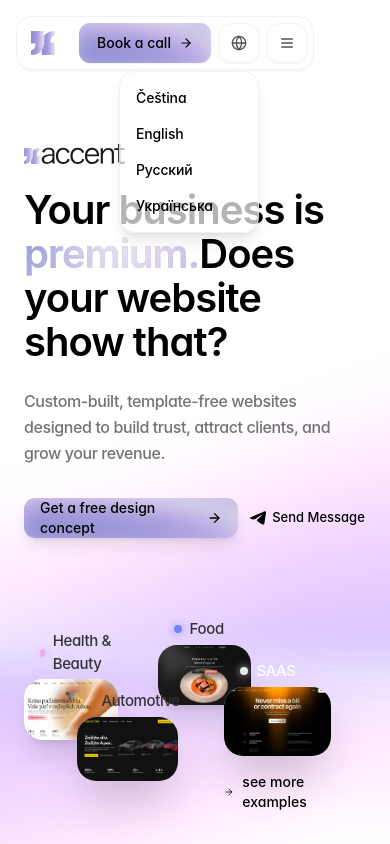
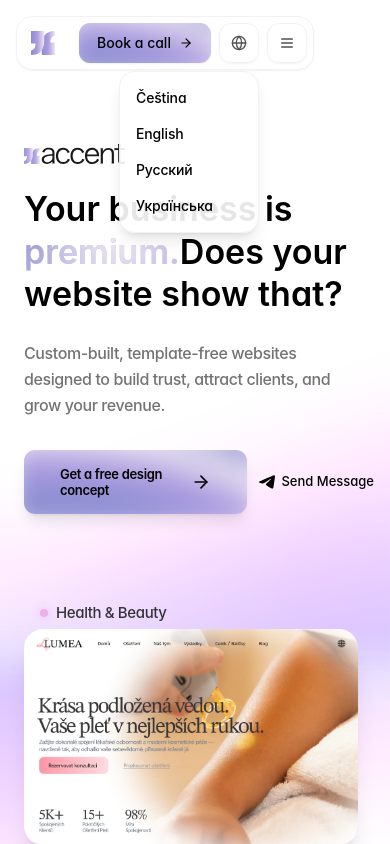
Before and after one commit to maybellineswag/ACCENT, a Next.js app: page / in a window 390 px wide. Both pictures are taken after a click on the element 239 px from the left and 43 px from the top of the page. Shown: the top 844 px of the page. Built offline with nearby package versions, Linux system fonts and the light colour scheme.

Commit message:
Quick update

```diff
--- a/app/page.tsx
+++ b/app/page.tsx
@@ -120,7 +120,7 @@ export default function HomePage() {
       <SeoHead />
       <div className="min-h-screen relative overflow-hidden">
         {/* Full-page background */}
-        <div className="fixed inset-0 z-0 w-full h-full translate-y-12 sm:translate-y-0">
+        <div className="fixed left-0 right-0 bottom-0 top-[48px] sm:top-0 z-0 w-full h-full">
           <Image
             src="/accentbackground.png?v=3"
             alt=""
--- a/components/Hero.tsx
+++ b/components/Hero.tsx
@@ -76,7 +76,7 @@ function Hero({ translations, isClinics }: HeroProps) {
           </motion.div>
 
           <div className="flex gap-6 flex-col items-start max-w-4xl">
-            <h1 className="text-[40px] sm:text-5xl md:text-6xl tracking-tight sm:tracking-tighter text-left font-semibold leading-[1.1] sm:leading-[0.95] text-black max-w-[800px]">
+            <h1 className="text-[34px] sm:text-5xl md:text-6xl tracking-normal sm:tracking-tighter text-left font-semibold leading-tight sm:leading-[0.95] text-black max-w-[800px]">
               {translations.hero.title1}
               <span className="text-gradient-blobs">{translations.hero.titlePremium}</span>
               <br className="hidden sm:block" />
@@ -90,10 +90,12 @@ function Hero({ translations, isClinics }: HeroProps) {
 
           {/* Main CTA Buttons */}
           <div className="flex flex-row items-center gap-3 sm:gap-6 mt-4 w-full">
-            <GradientButton asChild className="relative z-50 border-none shadow-lg hover:shadow-xl px-4 h-10 sm:h-auto sm:px-8 sm:py-6">
-              <a href="https://form.typeform.com/to/EcyerrAq" target="_blank" rel="noopener noreferrer" className="text-sm sm:text-base flex items-center">
-                {translations.heroCta}
-                <ArrowRight className="ml-1 sm:ml-2 w-4 h-4 sm:w-6 sm:h-6" />
+            <GradientButton asChild className="relative z-50 border-none shadow-lg hover:shadow-xl sm:px-8 sm:py-6 h-auto min-h-[52px] sm:min-h-0">
+              <a href="https://form.typeform.com/to/EcyerrAq" target="_blank" rel="noopener noreferrer" className="flex items-center gap-2 sm:gap-4 w-full">
+                <span className="font-semibold text-[13px] sm:text-base leading-tight tracking-tight text-black text-left">
+                  {translations.heroCta}
+                </span>
+                <ArrowRight className="w-5 h-5 sm:w-6 sm:h-6 text-black flex-shrink-0" />
               </a>
             </GradientButton>
 
--- a/components/NavBar.tsx
+++ b/components/NavBar.tsx
@@ -177,8 +177,8 @@ export function NavBar({ className, isClinics }: NavBarProps) {
                   className="absolute top-10 right-0 pt-2 z-50 pointer-events-auto"
                 >
                   <div
-                    className="backdrop-blur-md bg-white/70 border border-neutral-200/50 rounded-2xl shadow-lg py-2 min-w-[140px] text-black overflow-hidden"
-                    style={{ backdropFilter: 'blur(12px)', WebkitBackdropFilter: 'blur(12px)' }}
+                    className="backdrop-blur-2xl bg-white/90 border border-neutral-200/50 rounded-2xl shadow-lg py-2 min-w-[140px] text-black overflow-hidden"
+                    style={{ backdropFilter: 'blur(20px)', WebkitBackdropFilter: 'blur(20px)' }}
                   >
                     <button onClick={() => handleLangChange('cs')} className="w-full px-4 py-2 text-sm text-left hover:bg-black/5 flex items-center gap-3 transition-colors">Čeština</button>
                     <button onClick={() => handleLangChange('en')} className="w-full px-4 py-2 text-sm text-left hover:bg-black/5 flex items-center gap-3 transition-colors">English</button>
@@ -207,8 +207,8 @@ export function NavBar({ className, isClinics }: NavBarProps) {
                   className="absolute top-10 right-0 pt-2 z-50 pointer-events-auto"
                 >
                   <div
-                    className="backdrop-blur-md bg-white/70 border border-neutral-200/50 rounded-2xl shadow-lg py-3 min-w-[180px] text-black overflow-hidden flex flex-col gap-1"
-                    style={{ backdropFilter: 'blur(12px)', WebkitBackdropFilter: 'blur(12px)' }}
+                    className="backdrop-blur-2xl bg-white/90 border border-neutral-200/50 rounded-2xl shadow-lg py-3 min-w-[180px] text-black overflow-hidden flex flex-col gap-1"
+                    style={{ backdropFilter: 'blur(20px)', WebkitBackdropFilter: 'blur(20px)' }}
                   >
                     {items.map((item) => (
                       <Link
--- a/components/WorkExamplesSection.tsx
+++ b/components/WorkExamplesSection.tsx
@@ -19,19 +19,19 @@ export function WorkExamplesSection({ industryFilter }: WorkExamplesSectionProps
             <div className="w-full pl-2 pr-4 sm:container sm:mx-auto sm:px-6">
 
                 {/* Overlapping Cards Container - removed min-w to prevent scrolling */}
-                <div className="w-full relative pb-4 pt-2 h-[300px] sm:h-[400px]">
+                <div className="w-full relative pb-4 pt-2 h-auto sm:h-[400px] flex flex-col gap-12 sm:block">
                     {/* Cards made smaller and positions adjusted to stay within container */}
 
                     {/* 1. Health & Beauty - LUMEASTUDIO */}
                     <motion.div
                         className={cn(
-                            "absolute flex flex-col transition-all duration-500",
+                            "relative sm:absolute flex flex-col transition-all duration-500 w-full",
                             industryFilter === "clinics-beauty"
-                                ? "left-0 top-[0%] w-[32%] z-[15]"
-                                : "left-0 top-[4%] w-[28%] z-[5]"
+                                ? "sm:left-0 sm:top-[0%] sm:w-[32%] z-[15]"
+                                : "sm:left-0 sm:top-[4%] sm:w-[28%] z-[5]"
                         )}
                         initial={{ opacity: 0, y: 20 }}
-                        animate={{ opacity: 1, y: 0 }}
+                        whileInView={{ opacity: 1, y: 0 }}
                         viewport={{ once: true }}
                         transition={{ duration: 0.6, delay: 0.1 }}
                     >
@@ -47,9 +47,9 @@ export function WorkExamplesSection({ industryFilter }: WorkExamplesSectionProps
                     {/* 2. Health & Beauty - BLOOM (Conditional for Clinics) */}
                     {industryFilter === "clinics-beauty" && (
                         <motion.div
-                            className="absolute left-[24%] top-[24%] w-[34%] z-[25] flex flex-col"
+                            className="relative sm:absolute sm:left-[24%] sm:top-[24%] sm:w-[34%] w-full z-[25] flex flex-col"
                             initial={{ opacity: 0, y: 20 }}
-                            animate={{ opacity: 1, y: 0 }}
+                            whileInView={{ opacity: 1, y: 0 }}
                             viewport={{ once: true }}
                             transition={{ duration: 0.6, delay: 0.2 }}
                         >
@@ -66,9 +66,9 @@ export function WorkExamplesSection({ industryFilter }: WorkExamplesSectionProps
                     {/* 2. Automotive (Original) */}
                     {!industryFilter && (
                         <motion.div
-                            className="absolute left-[16%] top-[24%] w-[30%] z-[15] flex flex-col"
+                            className="relative sm:absolute sm:left-[16%] sm:top-[24%] sm:w-[30%] w-full z-[15] flex flex-col"
                             initial={{ opacity: 0, y: 20 }}
-                            animate={{ opacity: 1, y: 0 }}
+                            whileInView={{ opacity: 1, y: 0 }}
                             viewport={{ once: true }}
                             transition={{ duration: 0.6, delay: 0.2 }}
                         >
@@ -85,9 +85,9 @@ export function WorkExamplesSection({ industryFilter }: WorkExamplesSectionProps
                     {/* 3. Health & Beauty - TRANQUIL (Conditional for Clinics) */}
                     {industryFilter === "clinics-beauty" && (
                         <motion.div
-                            className="absolute left-[52%] top-[2%] w-[32%] z-[20] flex flex-col"
+                            className="relative sm:absolute sm:left-[52%] sm:top-[2%] sm:w-[32%] w-full z-[20] flex flex-col"
                             initial={{ opacity: 0, y: 20 }}
-                            animate={{ opacity: 1, y: 0 }}
+                            whileInView={{ opacity: 1, y: 0 }}
                             viewport={{ once: true }}
                             transition={{ duration: 0.6, delay: 0.3 }}
                         >
@@ -104,9 +104,9 @@ export function WorkExamplesSection({ industryFilter }: WorkExamplesSectionProps
                     {/* 3. Food (Original) */}
                     {!industryFilter && (
                         <motion.div
-                            className="absolute left-[40%] top-[0%] w-[28%] z-[10] flex flex-col"
+                            className="relative sm:absolute sm:left-[40%] sm:top-[0%] sm:w-[28%] w-full z-[10] flex flex-col"
                             initial={{ opacity: 0, y: 20 }}
-                            animate={{ opacity: 1, y: 0 }}
+                            whileInView={{ opacity: 1, y: 0 }}
                             viewport={{ once: true }}
                             transition={{ duration: 0.6, delay: 0.3 }}
                         >
@@ -123,9 +123,9 @@ export function WorkExamplesSection({ industryFilter }: WorkExamplesSectionProps
                     {/* 4. Health & Beauty - SERENITY (Conditional for Clinics) */}
                     {industryFilter === "clinics-beauty" && (
                         <motion.div
-                            className="absolute left-[72%] top-[30%] w-[28%] z-[30] flex flex-col items-start"
+                            className="relative sm:absolute sm:left-[72%] sm:top-[30%] sm:w-[28%] w-full z-[30] flex flex-col items-start"
                             initial={{ opacity: 0, y: 20 }}
-                            animate={{ opacity: 1, y: 0 }}
+                            whileInView={{ opacity: 1, y: 0 }}
                             viewport={{ once: true }}
                             transition={{ duration: 0.6, delay: 0.4 }}
                         >
@@ -142,16 +142,16 @@ export function WorkExamplesSection({ industryFilter }: WorkExamplesSectionProps
                     {/* 4. SAAS (Original) */}
                     {!industryFilter && (
                         <motion.div
-                            className="absolute left-[60%] top-[14%] w-[32%] z-[20] flex flex-col items-end"
+                            className="relative sm:absolute sm:left-[60%] sm:top-[14%] sm:w-[32%] w-full z-[20] flex flex-col items-end"
                             initial={{ opacity: 0, y: 20 }}
-                            animate={{ opacity: 1, y: 0 }}
+                            whileInView={{ opacity: 1, y: 0 }}
                             viewport={{ once: true }}
                             transition={{ duration: 0.6, delay: 0.4 }}
                         >
                             <div className="w-full">
                                 <div className="flex items-center gap-2 mb-1 pl-4">
-                                    <div className="w-[8px] h-[8px] rounded-full bg-white opacity-90 shadow-[0_0_8px_rgba(255,255,255,0.8)]" />
-                                    <span className="text-white font-medium text-[15px] sm:text-[17px] tracking-tight">SAAS</span>
+                                    <div className="w-[8px] h-[8px] rounded-full bg-white opacity-90 shadow-[0_0_8_rgba(255,255,255,0.8)]" />
+                                    <span className="text-[#333] sm:text-white font-medium text-[15px] sm:text-[17px] tracking-tight">SAAS</span>
                                 </div>
                                 <div className="w-full rounded-[1.2rem] sm:rounded-[1.8rem] bg-[#dadada] shadow-2xl overflow-hidden aspect-[4096/2657] relative">
                                     <Image src="/WEBSITES/BILLO.webp" alt="SAAS" fill className="object-cover" />
@@ -160,9 +160,9 @@ export function WorkExamplesSection({ industryFilter }: WorkExamplesSectionProps
 
                             {/* "See more examples" placed relative to this card and styled like Telegram button */}
                             <motion.div
-                                className="mt-4 mr-2"
+                                className="mt-4 sm:mr-2 w-full flex justify-end"
                                 initial={{ opacity: 0 }}
-                                animate={{ opacity: 1 }}
+                                whileInView={{ opacity: 1 }}
                                 viewport={{ once: true }}
                                 transition={{ duration: 0.6, delay: 0.7 }}
                             >
```
